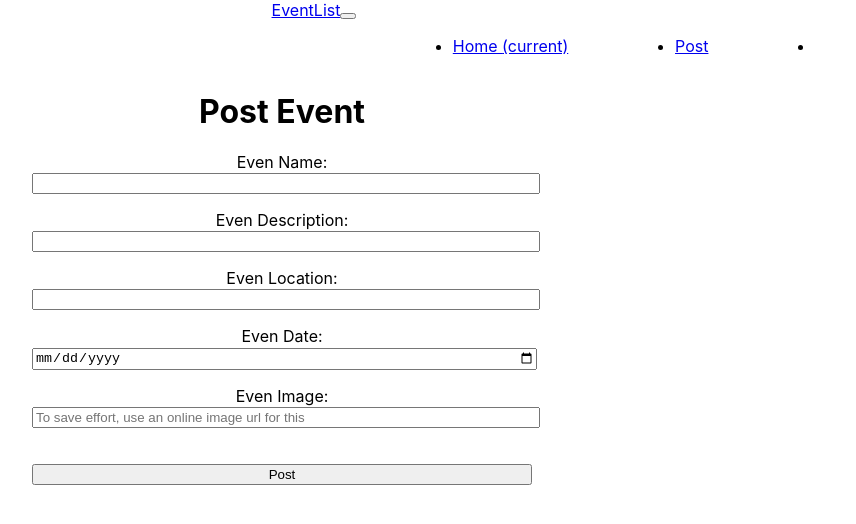
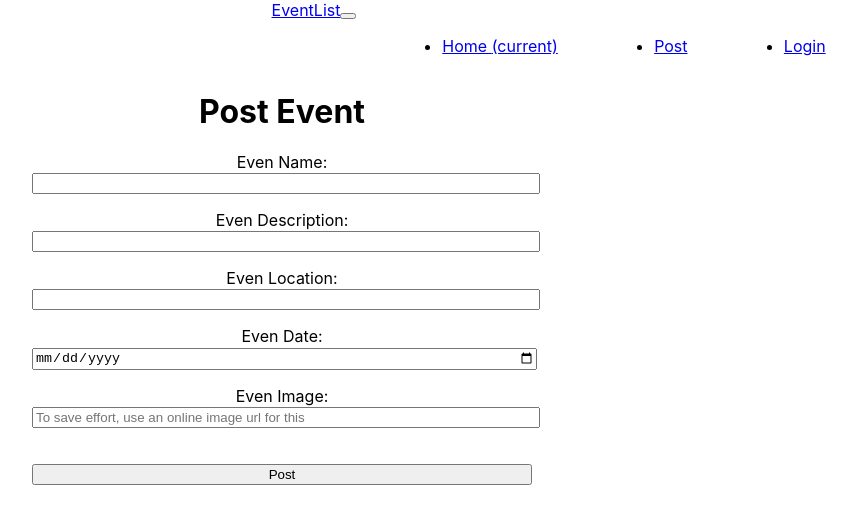
Before and after one commit to ZacYoutube/EventList-Client, a React (Create React App) app: page /createEvent in a window 1280 px wide. Shown: the top 524 px of the page, without its empty margins (358-1214 px from the left). Built offline with nearby package versions, Linux system fonts and the light colour scheme; the HTML template or start-up script is replaced by a standard one.

Commit message:
added build version

```diff
--- a/src/component/navbar/navbar.jsx
+++ b/src/component/navbar/navbar.jsx
@@ -50,7 +50,7 @@ function Navbar(){
                 <Link class="nav-link" to="/createEvent">Post</Link>
             </li>
             <li class="nav-item">
-                <Link class="nav-link" to="/login" onClick={()=>signOut()}>{user === "null" ? "Login" : user}</Link>
+                <Link class="nav-link" to="/login" onClick={()=>signOut()}>{user === "null" || user === null? "Login" : user}</Link>
             </li>
             </ul>
         </div>
```
